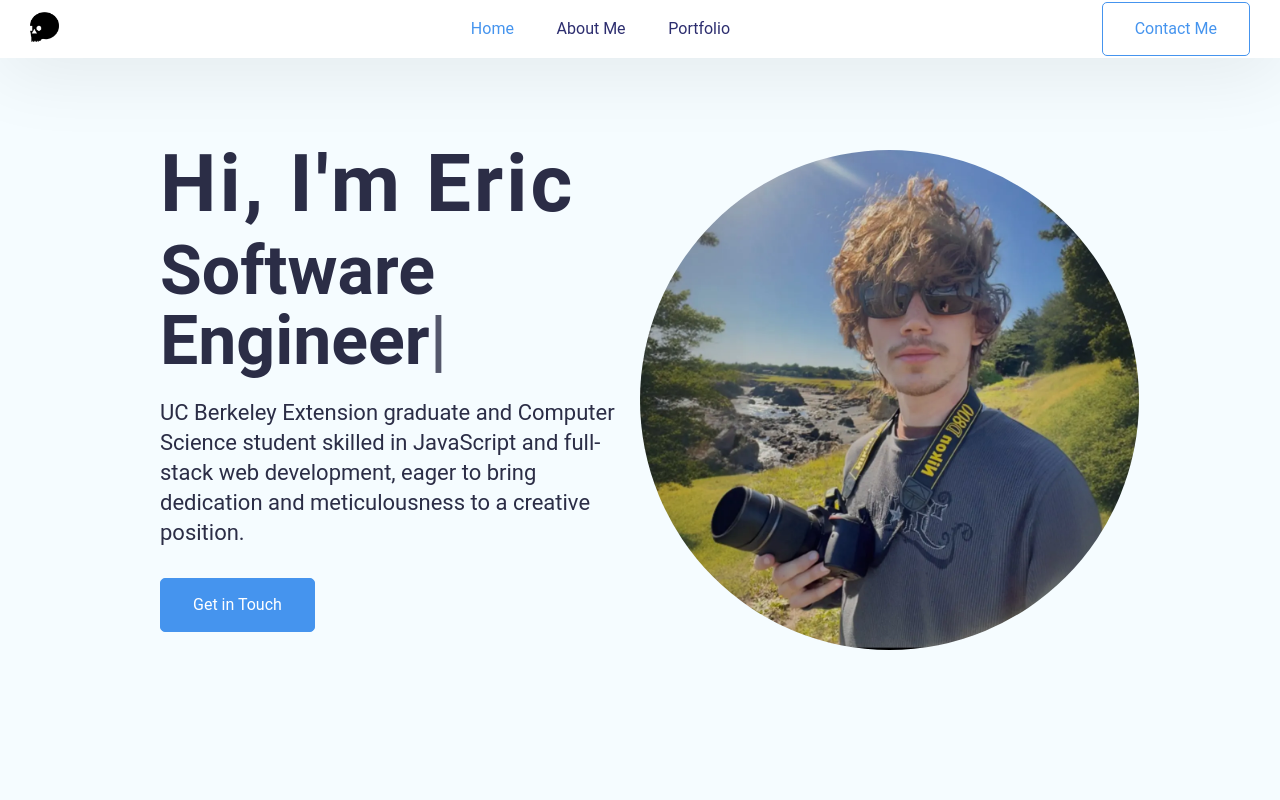
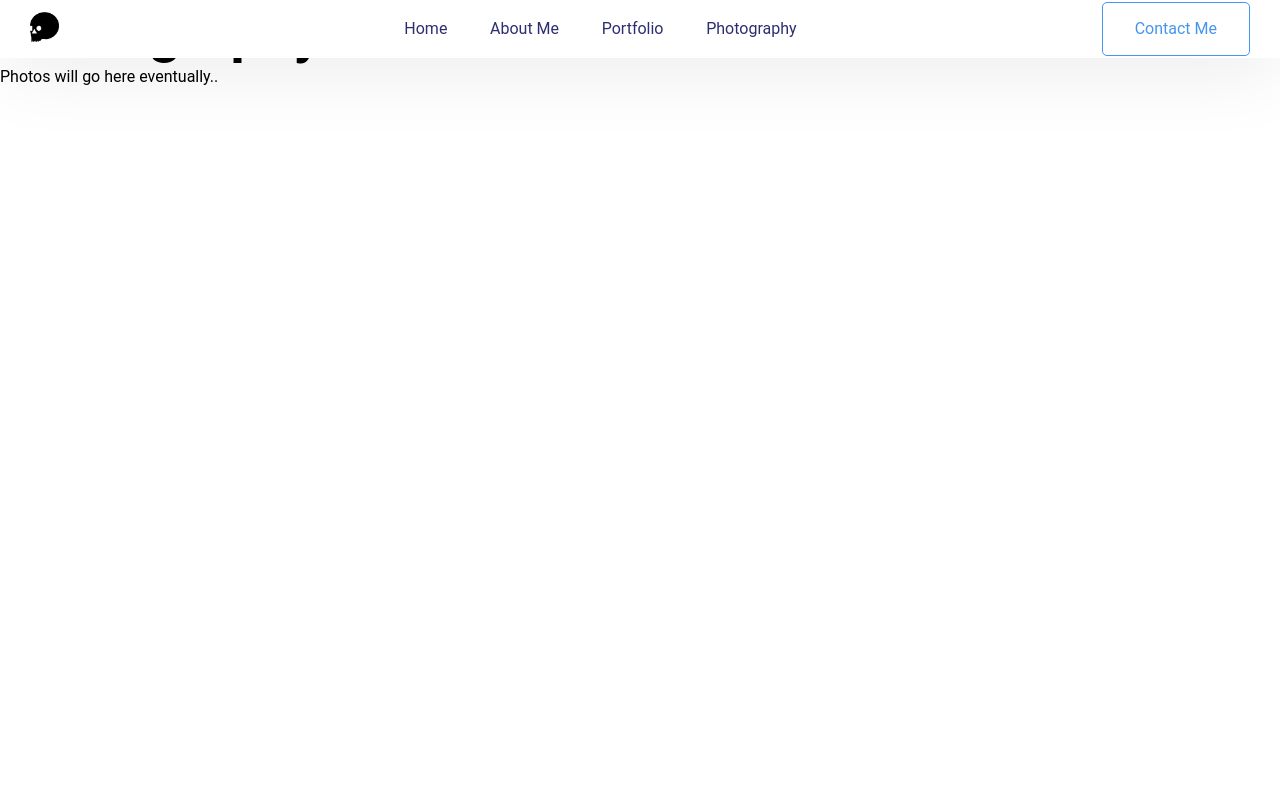
Before and after one commit to EricRisher/dev-portfolio, a React (Create React App) app: page /photography in a window 1280 px wide. Shown: the top 800 px of the page. Built offline with nearby package versions, Linux system fonts and the light colour scheme.

Commit message:
added animation

```diff
--- a/src/App.css
+++ b/src/App.css
@@ -479,6 +479,10 @@ h2 {
 
 /* Portfolio Ends */
 
+/* Photography Starts*/
+
+/* Photography Ends */
+
 .GIT {
   margin-top: 30px;
 }
--- a/src/App.js
+++ b/src/App.js
@@ -1,17 +1,19 @@
 import "./App.css";
 import React from "react";
-import { BrowserRouter as Router} from "react-router-dom";
+import { BrowserRouter as Router, Routes, Route } from "react-router-dom";
 import Navbar from "./Pages/Home/Navbar";
 import Home from "./Pages/Home/Homescreen";
+import Photography from "./Pages/Home/Photography";
 
 function App() {
   return (
     <div className="App">
       <Router>
-        <div>
-          <Navbar />
-          <Home />
-        </div>
+        <Navbar />
+        <Routes>
+          <Route path="/" element={<Home />} />
+          <Route path="/photography" element={<Photography />} />
+        </Routes>
       </Router>
     </div>
   );
--- a/src/Pages/Home/Navbar.jsx
+++ b/src/Pages/Home/Navbar.jsx
@@ -1,6 +1,7 @@
 /* eslint-disable jsx-a11y/anchor-is-valid */
 import { useState, useEffect } from 'react';
 import { Link } from 'react-scroll';
+import { Link as RouterLink } from 'react-router-dom';
 
 function Navbar() {
   const [navActive, setNavActive] = useState(false);
@@ -76,6 +77,15 @@ function Navbar() {
               Portfolio
             </Link>
           </li>
+          <li>
+            <RouterLink
+              to="/photography"
+              className="navbar--content"
+              onClick={closeMenu}
+            >
+              Photography
+            </RouterLink>
+          </li>
         </ul>
       </div>
       <Link
--- /dev/null
+++ b/src/Pages/Home/Photography.jsx
@@ -0,0 +1,12 @@
+import React from 'react'
+
+function Photography() {
+  return (
+    <div>
+      <h1>Photography</h1>
+      <p>Photos will go here eventually..</p>
+    </div>
+  );
+}
+
+export default Photography
--- a/src/components/Titles.jsx
+++ b/src/components/Titles.jsx
@@ -1,4 +1,3 @@
-// src/components/Titles.js
 import React, { useEffect, useRef } from "react";
 import Typed from "typed.js";
 
```
